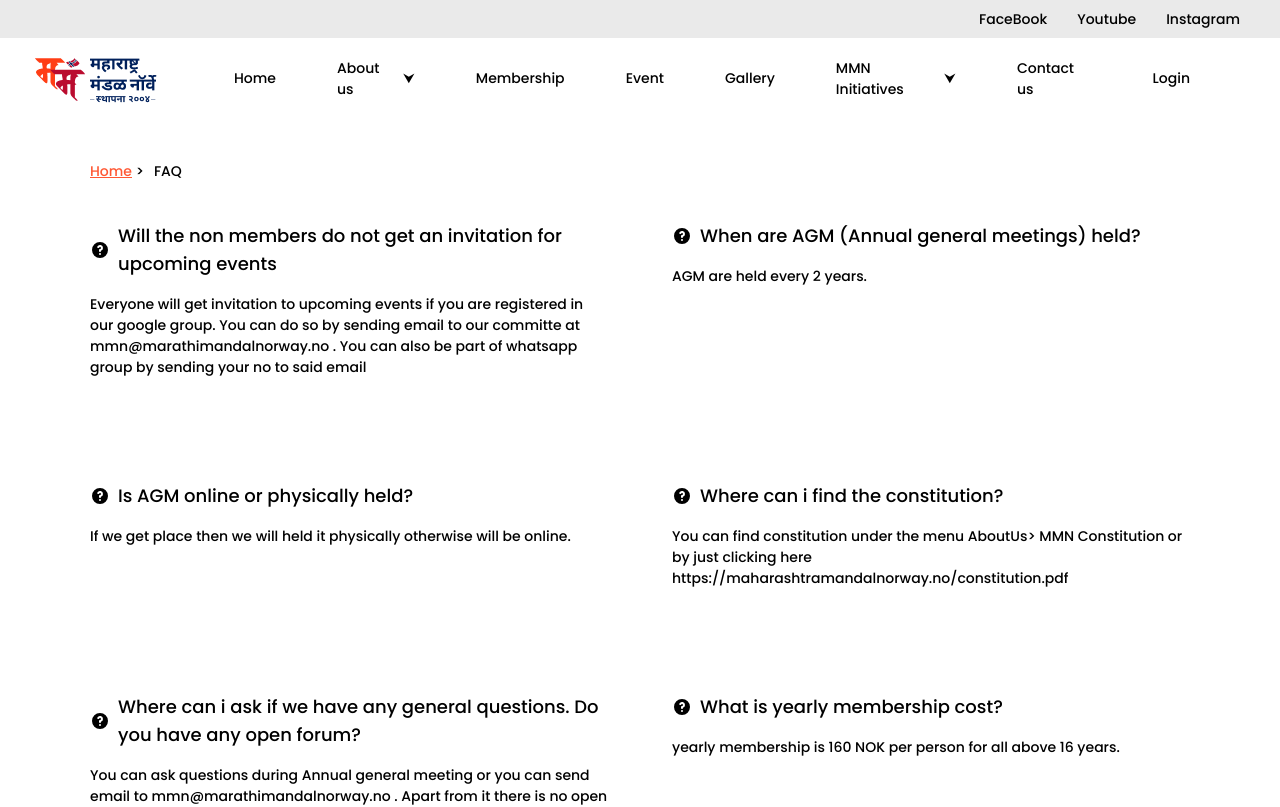
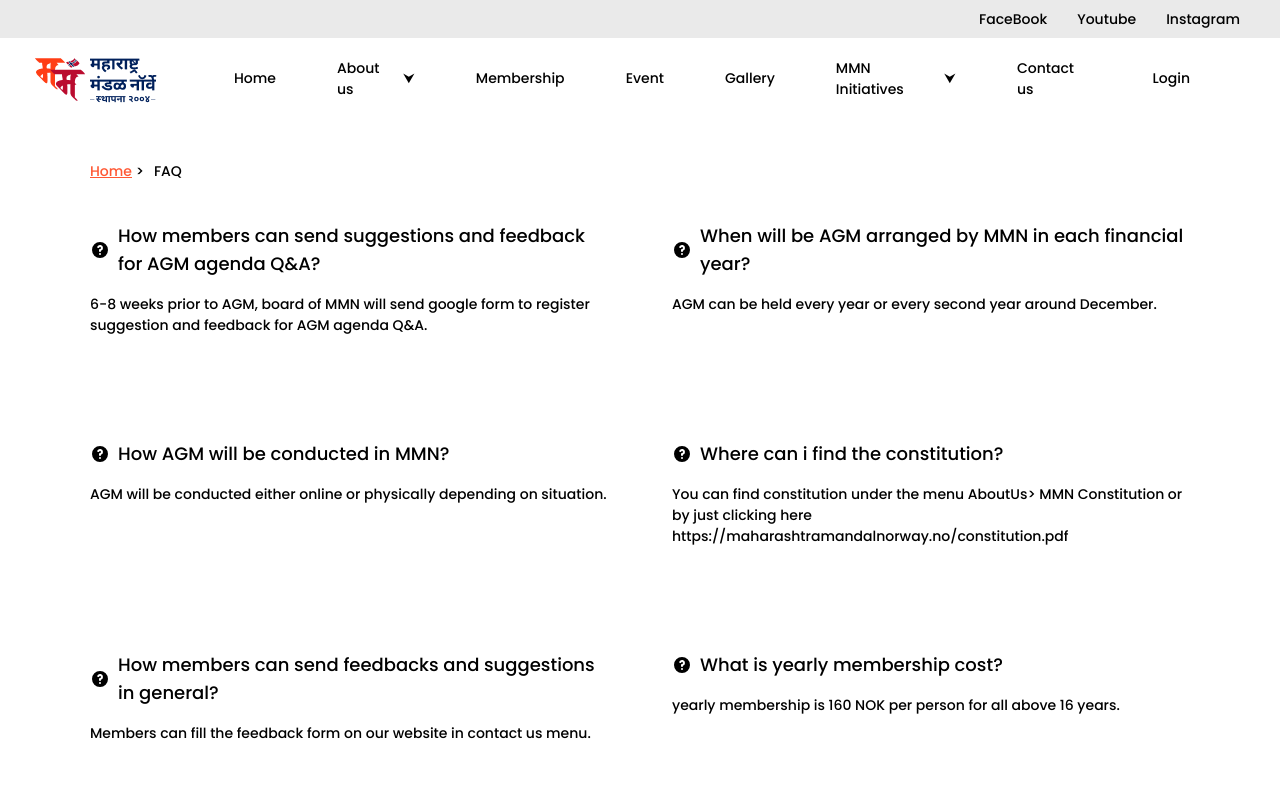
Before and after one commit to kirannandedkar/MMN-FrontEnd, a Next.js app: page /faq in a window 1280 px wide. Shown: the top 807 px of the page. Built offline with nearby package versions, Linux system fonts and the light colour scheme.

Commit message:
Update page.tsx

```diff
--- a/app/faq/page.tsx
+++ b/app/faq/page.tsx
@@ -9,23 +9,23 @@ const NavData = [
 ];
 const faqs = [
     {
-        question: "Will the non members do not get an invitation for upcoming events",
-        answer: "Everyone will get invitation to upcoming events if you are registered in our google group. You can do so by sending email to our committe at mmn@marathimandalnorway.no . You can also be part of whatsapp group by sending your no to said email",
+        question: "How members can send suggestions and feedback for AGM agenda Q&A?",
+        answer: "6-8 weeks prior to AGM, board of MMN will send google form to register suggestion and feedback for AGM agenda Q&A.",
     },
     {
-        question: "When are AGM (Annual general meetings) held?",
-        answer: "AGM are held every 2 years.",
+        question: "When will be AGM arranged by MMN in each financial year?",
+        answer: "AGM can be held every year or every second year around December.",
     },
     {
-        question: "Is AGM online or physically held?",
-        answer: "If we get place then we will held it physically otherwise will be online.",
+        question: "How AGM will be conducted in MMN?",
+        answer: "AGM will be conducted either online or physically depending on situation.",
     },
     {
         question: "Where can i find the constitution?",
         answer: "You can find constitution under the menu AboutUs> MMN Constitution or by just clicking here https://maharashtramandalnorway.no/constitution.pdf",
     }, {
-        question: "Where can i ask if we have any general questions. Do you have any open forum?",
-        answer: "You can ask questions during Annual general meeting or you can send email to mmn@marathimandalnorway.no . Apart from it there is no open forum. This is because we are frivillig organisation. Every Organisation always ask their paid members to contact on organisation mail Id for their open question doubts suggestion feedbacks.For eg. Turn forening, swimming, any Gym members has to ask questions by sending email to support. "
+        question: "How members can send feedbacks and suggestions in general?",
+        answer: "Members can fill the feedback form on our website in contact us menu. "
     }, {
         question: "What is yearly membership cost?",
         answer: "yearly membership is 160 NOK per person for all above 16 years."
```
